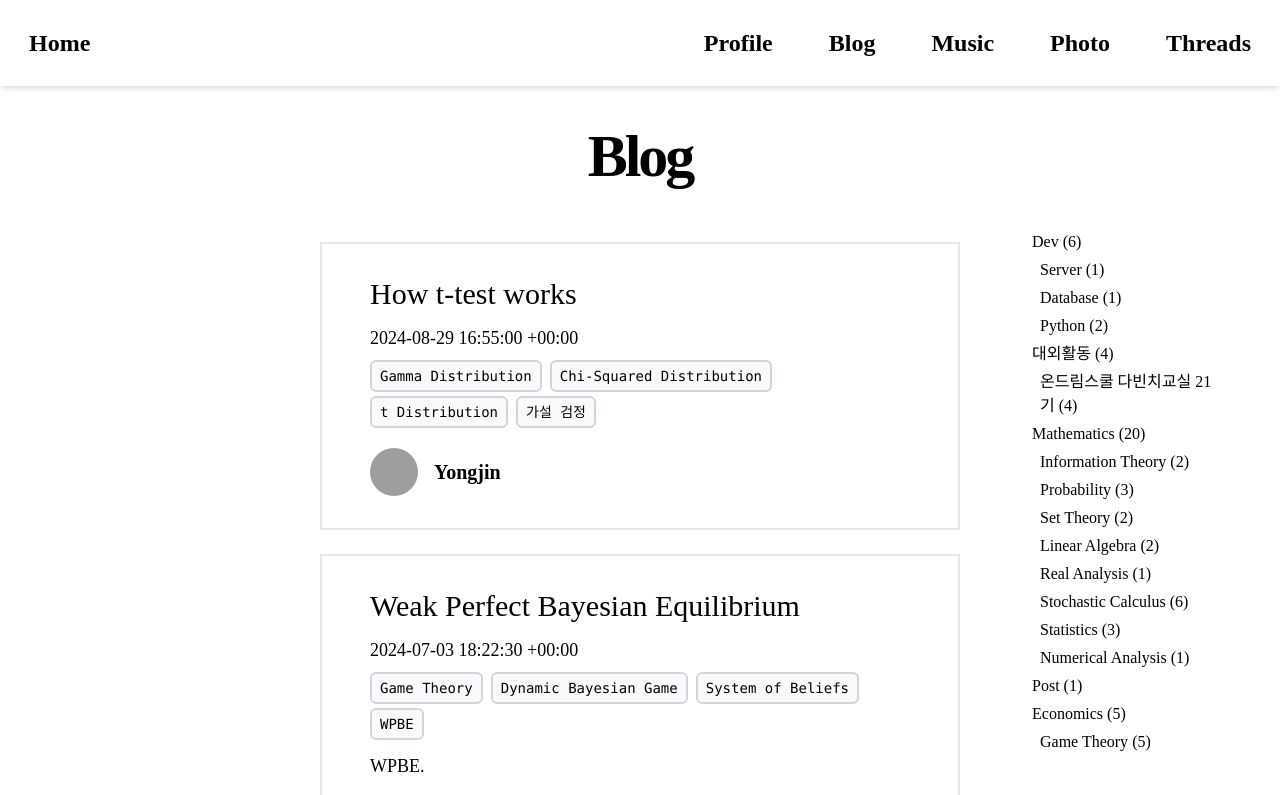
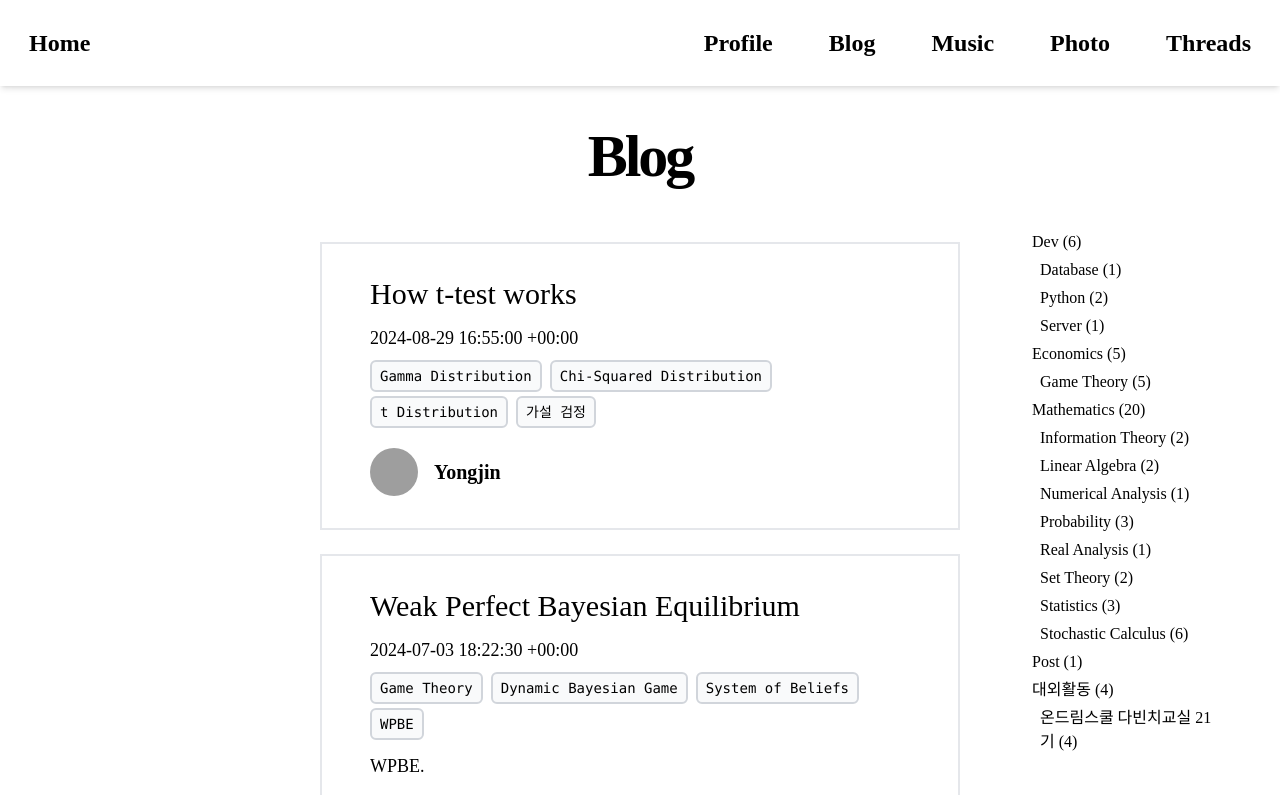
Before and after one commit to Rouxist/main-blog, a Next.js app: page /posts in a window 1280 px wide. Shown: the top 795 px of the page. Built offline with nearby package versions, Linux system fonts and the light colour scheme; grey boxes are pictures that could not be loaded.

Commit message:
feat: alphabetical category sorting

```diff
--- a/src/app/_components_post/category-tree.tsx
+++ b/src/app/_components_post/category-tree.tsx
@@ -30,9 +30,25 @@ export default function CategoryTreeComponent({
     }
   }
 
+  const sortCategoryTree = (tree: CategoryTree): CategoryTree => {
+    const sortedTree: CategoryTree = {}
+    const sortedKeys = Object.keys(tree).sort()
+
+    sortedKeys.forEach((key) => {
+      sortedTree[key] = {
+        ...tree[key],
+        subcategories: sortCategoryTree(tree[key].subcategories),
+      }
+    })
+
+    return sortedTree
+  }
+
+  const sortedTree = sortCategoryTree(tree)
+
   return (
     <ul className="list-none pl-0">
-      {Object.keys(tree).map((category) => {
+      {Object.keys(sortedTree).map((category) => {
         const fullPath = path ? `${path}/${category}` : category
         return (
           <li
@@ -42,10 +58,10 @@ export default function CategoryTreeComponent({
             }`}
             onClick={(event) => handleCategoryClick(event, category)}
           >
-            {category} ({tree[category].count})
-            {Object.keys(tree[category].subcategories).length > 0 && (
+            {category} ({sortedTree[category].count})
+            {Object.keys(sortedTree[category].subcategories).length > 0 && (
               <CategoryTreeComponent
-                tree={tree[category].subcategories}
+                tree={sortedTree[category].subcategories}
                 level={level + 1}
                 path={fullPath}
                 selectedCategory={selectedCategory}
```
